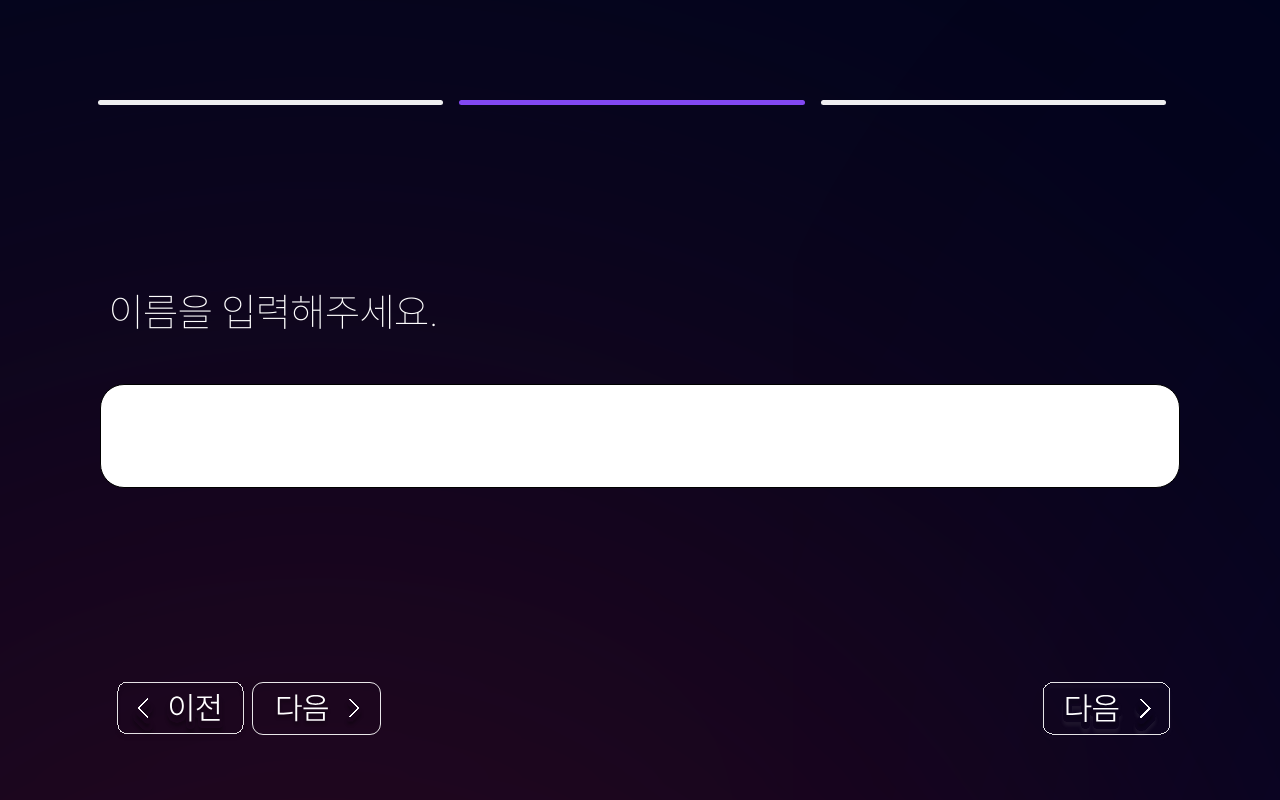
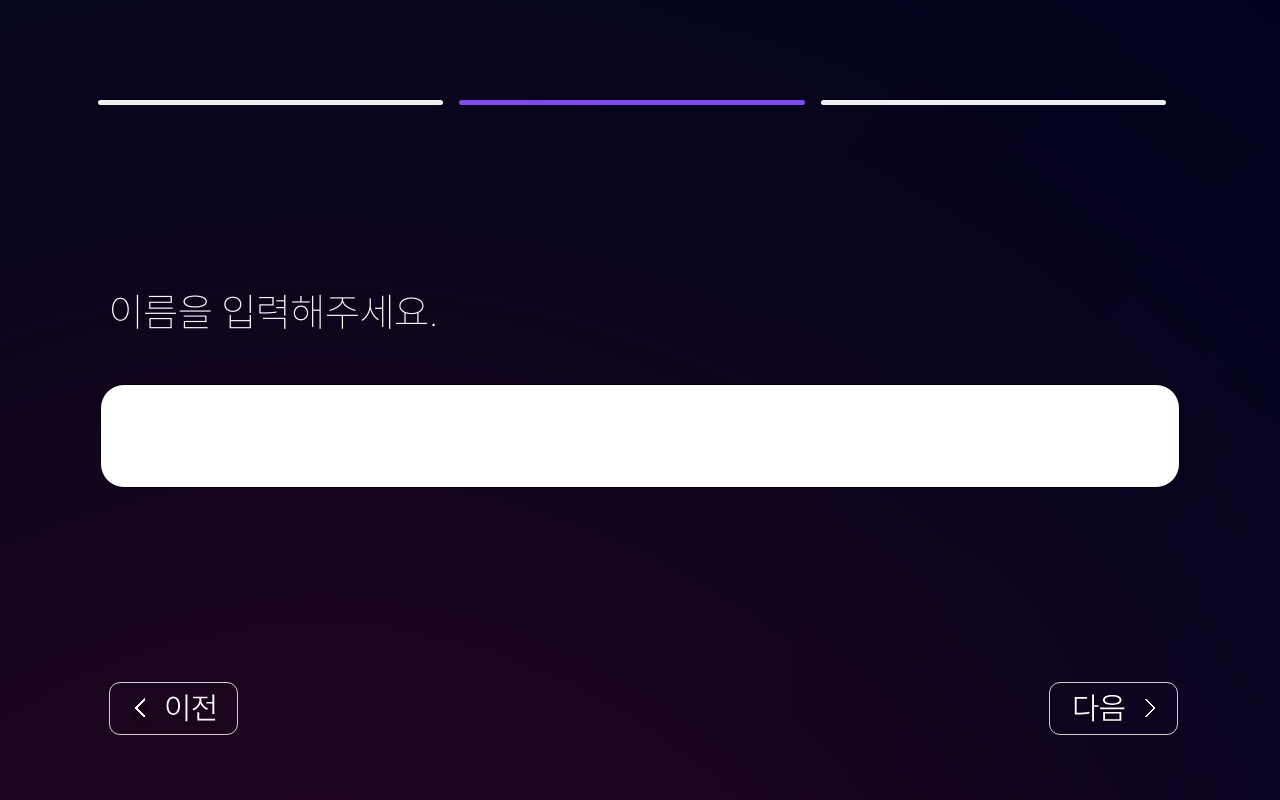
Before and after one commit to LikeLionHGU/ChurchPlus-front-2024, a React (Create React App) app: page /InputUserName in a window 1280 px wide. Built offline with nearby package versions, Linux system fonts and the light colour scheme.

Commit message:
feat: 그룹생성페이지 버튼 애니메이션 적용

```diff
--- a/src/components/CreateGroupPage/Button.jsx
+++ b/src/components/CreateGroupPage/Button.jsx
@@ -1,65 +1,12 @@
-import styled from "styled-components";
-import nextBtnHover from "../../assets/images/commonUI/NextButtonHover.svg";
-import backBtnHover from "../../assets/images/commonUI/BackButtonHover.svg";
-import completeBtnHover from "../../assets/images/commonUI/StartButtonHover.svg";
+import styled, { css } from "styled-components";
 
-export const Btn = styled.div`
-  margin-top: 194px;
-  text-align: center;
-
-  img {
-    height: 59px;
-    width: 143px;
-    cursor: pointer;
-    float: right;
-    margin-right: 8%;
-  }
-
-  img:hover {
-    content: url(${nextBtnHover});
-  }
-`;
-
-export const BackBtn = styled.div`
-  margin-top: ${(props) => props.marginTop || "194px"};
-  text-align: center;
-
-  img {
-    height: 59px;
-    width: 143px;
-    cursor: pointer;
-    float: left;
-    margin-left: 8.5%;
-  }
-
-  img:hover {
-    content: url(${backBtnHover});
-  }
-`;
-
-export const StartBtn = styled.div`
-  margin-top: 0.5rem;
-  text-align: center;
-
-  img {
-    height: 59px;
-    width: 168px;
-    cursor: pointer;
-    float: right;
-    margin-right: 8%;
-  }
-
-  img:hover {
-    content: url(${completeBtnHover});
-  }
-`;
-
-export const Btn10 = styled.button`
+const ButtonBase = css`
   height: 53px;
   width: 129px;
-  color: rgba(255, 255, 255, 0.9);
+
+  margin-top: ${(props) => props.marginTop || "194px"};
   cursor: pointer;
-  border: 1px solid rgba(255, 255, 255, 0.9);
+  border: 1px solid rgba(255, 255, 255, 0.8);
   border-radius: 11px;
   position: relative;
   overflow: hidden;
@@ -70,8 +17,6 @@ export const Btn10 = styled.button`
   img {
     height: 43px;
     position: absolute;
-    top: 55%;
-    left: 56%;
     transform: translate(-50%, -50%);
   }
 
@@ -104,3 +49,40 @@ export const Btn10 = styled.button`
     width: 116%;
   }
 `;
+
+export const NextBtn = styled.button`
+  ${ButtonBase}
+  float: right;
+  margin-right: 8%;
+
+  img {
+    top: 55%;
+    left: 56%;
+  }
+`;
+
+export const PrevBtn = styled.button`
+  ${ButtonBase}
+  float: left;
+  margin-left: 8.5%;
+
+  img {
+    top: 55%;
+    left: 47%;
+  }
+`;
+
+export const StartBtn = styled.button`
+  ${ButtonBase}
+  height: 53px;
+  width: 168px;
+
+  float: right;
+  margin-right: 8.6%;
+
+  img {
+    height: 40px;
+    top: 54%;
+    left: 51%;
+  }
+`;
--- a/src/components/CreateGroupPage/Text.jsx
+++ b/src/components/CreateGroupPage/Text.jsx
@@ -32,8 +32,8 @@ export const TextBox = styled.div`
 `;
 
 export const AskGroup = styled.img`
-  margin-top: 15px;
-  height: 27px;
+  margin-top: 209px;
+  height: 24px;
   float: left;
   padding-left: 8.5%;
   cursor: pointer;
--- a/src/pages/CreateGroupPage/InputGroupCode.jsx
+++ b/src/pages/CreateGroupPage/InputGroupCode.jsx
@@ -1,11 +1,11 @@
 import React, { useState } from "react";
 import { useNavigate } from "react-router-dom";
-import nextBtn from "../../assets/images/commonUI/NextButton.svg";
-import backBtn from "../../assets/images/commonUI/BackButton.svg";
+import nextBtnSVG from "../../assets/images/commonUI/NextButtonSVG.svg";
+import prevBtnSVG from "../../assets/images/commonUI/PrevButtonSVG.svg";
 import { BackgroundWrapper } from "../../components/CreateGroupPage/Background";
 import { Text, TextBox } from "../../components/CreateGroupPage/Text";
 import { TopCompleteBars } from "../../components/CreateGroupPage/TopCompleteBar";
-import { BackBtn, Btn } from "../../components/CreateGroupPage/Button";
+import { NextBtn, PrevBtn } from "../../components/CreateGroupPage/Button";
 
 function InputGroupCode() {
   const [userName, setUserName] = useState("");
@@ -27,7 +27,7 @@ function InputGroupCode() {
     }
   };
 
-  const handleBackBtnClick = () => {
+  const handlePrevBtnClick = () => {
     navigate("/InputGroupName");
   };
 
@@ -44,12 +44,12 @@ function InputGroupCode() {
           onKeyDown={handleKeyDown}
         />
       </TextBox>
-      <BackBtn>
-        <img onClick={handleBackBtnClick} src={backBtn} alt="이전 버튼" />
-      </BackBtn>
-      <Btn>
-        <img onClick={handleNextBtnClick} src={nextBtn} alt="다음 버튼" />
-      </Btn>
+      <PrevBtn>
+        <img onClick={handlePrevBtnClick} src={prevBtnSVG} alt="이전 버튼" />
+      </PrevBtn>
+      <NextBtn>
+        <img onClick={handleNextBtnClick} src={nextBtnSVG} alt="Next Button" />
+      </NextBtn>
     </BackgroundWrapper>
   );
 }
--- a/src/pages/CreateGroupPage/InputGroupName.jsx
+++ b/src/pages/CreateGroupPage/InputGroupName.jsx
@@ -1,11 +1,11 @@
 import React, { useState } from "react";
 import { useNavigate } from "react-router-dom";
-import nextBtn from "../../assets/images/commonUI/NextButton.svg";
+import nextBtnSVG from "../../assets/images/commonUI/NextButtonSVG.svg";
 import askGroup from "../../assets/images/commonUI/AlreadyHaveTeam.svg";
 import { BackgroundWrapper } from "../../components/CreateGroupPage/Background";
 import { AskGroup, Text, TextBox } from "../../components/CreateGroupPage/Text";
 import { TopCompleteBars } from "../../components/CreateGroupPage/TopCompleteBar";
-import { Btn } from "../../components/CreateGroupPage/Button";
+import { NextBtn } from "../../components/CreateGroupPage/Button";
 
 function InputGroupName() {
   const [groupName, setGroupName] = useState("");
@@ -43,9 +43,9 @@ function InputGroupName() {
             onKeyDown={handleKeyDown}
           />
         </TextBox>
-        <Btn>
-          <img onClick={handleNextBtnClick} src={nextBtn} alt="다음 버튼" />
-        </Btn>
+        <NextBtn>
+          <img onClick={handleNextBtnClick} src={nextBtnSVG} alt="다음 버튼" />
+        </NextBtn>
         <AskGroup
           onClick={handleAskGroupClick}
           src={askGroup}
--- a/src/pages/CreateGroupPage/InputPosition.jsx
+++ b/src/pages/CreateGroupPage/InputPosition.jsx
@@ -1,7 +1,7 @@
 import React, { useState } from "react";
 import styled from "styled-components";
-import completeBtn from "../../assets/images/commonUI/StartButton.svg";
-import backBtn from "../../assets/images/commonUI/BackButton.svg";
+import startBtnSVG from "../../assets/images/commonUI/StartButtonSVG.svg";
+import prevBtnSVG from "../../assets/images/commonUI/PrevButtonSVG.svg";
 import img1 from "../../assets/images/groupPositionImg/1_Leader.svg";
 import img2 from "../../assets/images/groupPositionImg/2_MainCindy.svg";
 import img3 from "../../assets/images/groupPositionImg/3_SecondCindy.svg";
@@ -15,7 +15,7 @@ import img10 from "../../assets/images/groupPositionImg/10_Pastor.svg";
 import { useLocation, useNavigate } from "react-router-dom";
 import { BackgroundWrapper } from "../../components/CreateGroupPage/Background";
 import { TopCompleteBars } from "../../components/CreateGroupPage/TopCompleteBar";
-import { BackBtn, StartBtn } from "../../components/CreateGroupPage/Button";
+import { PrevBtn, StartBtn } from "../../components/CreateGroupPage/Button";
 // import createGroup from "../../apis/createGroup";
 
 const positionImages = [
@@ -137,7 +137,7 @@ function InputPosition() {
     }
   };
 
-  const handleBackBtnClick = () => {
+  const handlePrevBtnClick = () => {
     navigate("/InputUserName");
   };
 
@@ -158,14 +158,14 @@ function InputPosition() {
         ))}
       </PositionContainer>
 
-      <BackBtn marginTop="0.5rem">
-        {" "}
-        <img onClick={handleBackBtnClick} src={backBtn} alt="이전 버튼" />
-      </BackBtn>
-      <StartBtn>
+      {/* <BackBtn marginTop="0.5rem">*/}
+      <PrevBtn marginTop="0rem">
+        <img onClick={handlePrevBtnClick} src={prevBtnSVG} alt="이전 버튼" />
+      </PrevBtn>
+      <StartBtn marginTop="0rem">
         <img
           onClick={handleCompleteBtnClick}
-          src={completeBtn}
+          src={startBtnSVG}
           alt="완료 버튼"
         />
       </StartBtn>
--- a/src/pages/CreateGroupPage/InputUserName.jsx
+++ b/src/pages/CreateGroupPage/InputUserName.jsx
@@ -1,12 +1,11 @@
 import React, { useState } from "react";
 import { useLocation, useNavigate } from "react-router-dom";
-import nextBtn from "../../assets/images/commonUI/NextButton.svg";
 import nextBtnSVG from "../../assets/images/commonUI/NextButtonSVG.svg";
-import backBtn from "../../assets/images/commonUI/BackButton.svg";
+import prevBtnSVG from "../../assets/images/commonUI/PrevButtonSVG.svg";
 import { BackgroundWrapper } from "../../components/CreateGroupPage/Background";
 import { Text, TextBox } from "../../components/CreateGroupPage/Text";
 import { TopCompleteBars } from "../../components/CreateGroupPage/TopCompleteBar";
-import { BackBtn, Btn, Btn10 } from "../../components/CreateGroupPage/Button";
+import { NextBtn, PrevBtn } from "../../components/CreateGroupPage/Button";
 
 function InputUserName() {
   const [userName, setUserName] = useState("");
@@ -23,7 +22,7 @@ function InputUserName() {
     }
   };
 
-  const handleBackBtnClick = () => {
+  const handlePrevBtnClick = () => {
     navigate("/InputGroupName");
   };
 
@@ -46,15 +45,14 @@ function InputUserName() {
           onKeyDown={handleKeyDown}
         />
       </TextBox>
-      <BackBtn>
-        <img onClick={handleBackBtnClick} src={backBtn} alt="이전 버튼" />
-      </BackBtn>
-      <Btn>
-        <img onClick={handleNextBtnClick} src={nextBtn} alt="다음 버튼" />
-      </Btn>
-      <Btn10>
-        <img src={nextBtnSVG} alt="Next Button" />
-      </Btn10>
+
+      <PrevBtn>
+        <img onClick={handlePrevBtnClick} src={prevBtnSVG} alt="이전 버튼" />
+      </PrevBtn>
+
+      <NextBtn>
+        <img onClick={handleNextBtnClick} src={nextBtnSVG} alt="다음 버튼" />
+      </NextBtn>
     </BackgroundWrapper>
   );
 }
```
Also changed, not shown: src/assets/images/commonUI/PrevButtonSVG.svg (added), src/assets/images/commonUI/StartButtonSVG.svg (added).
